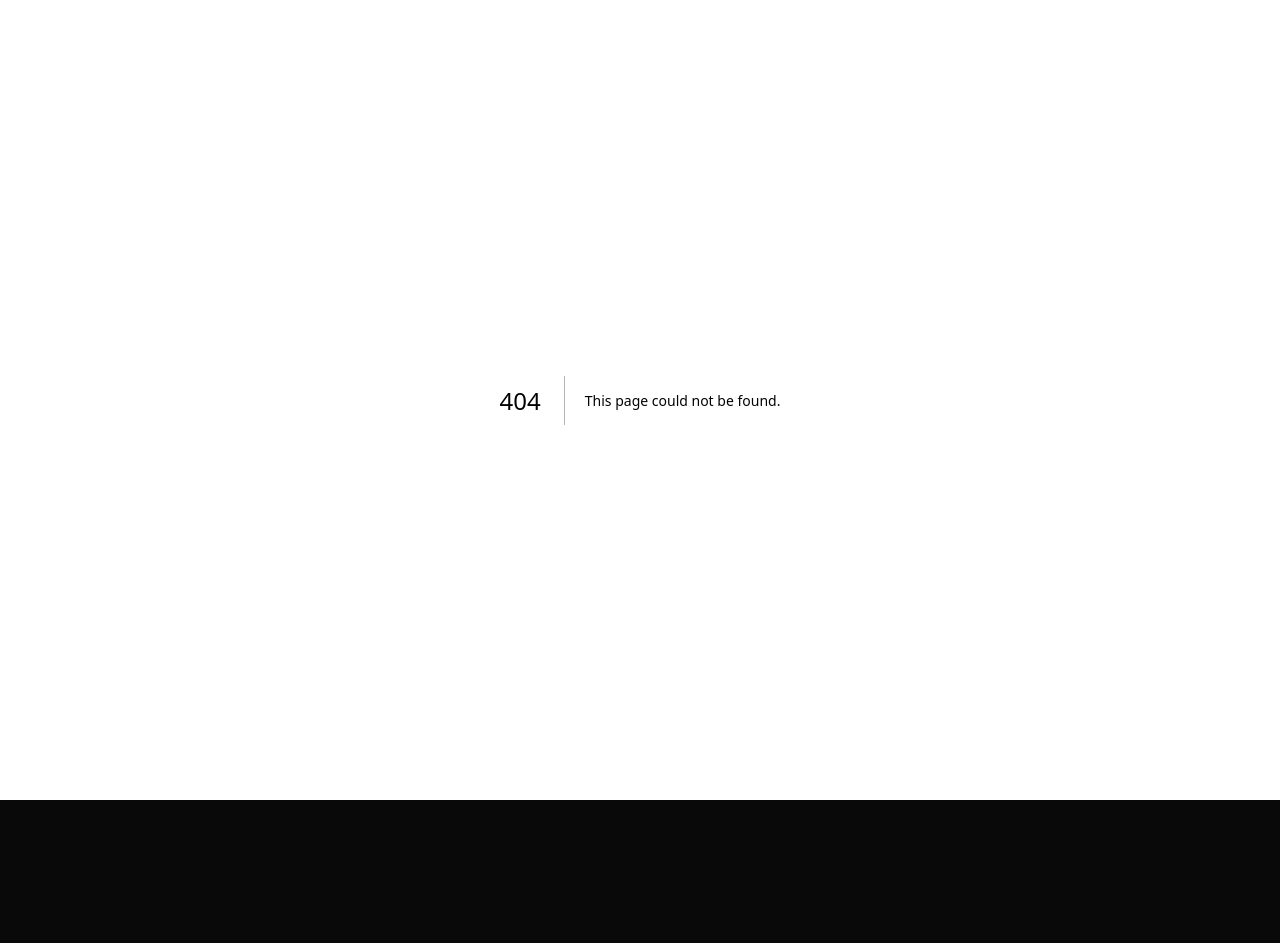
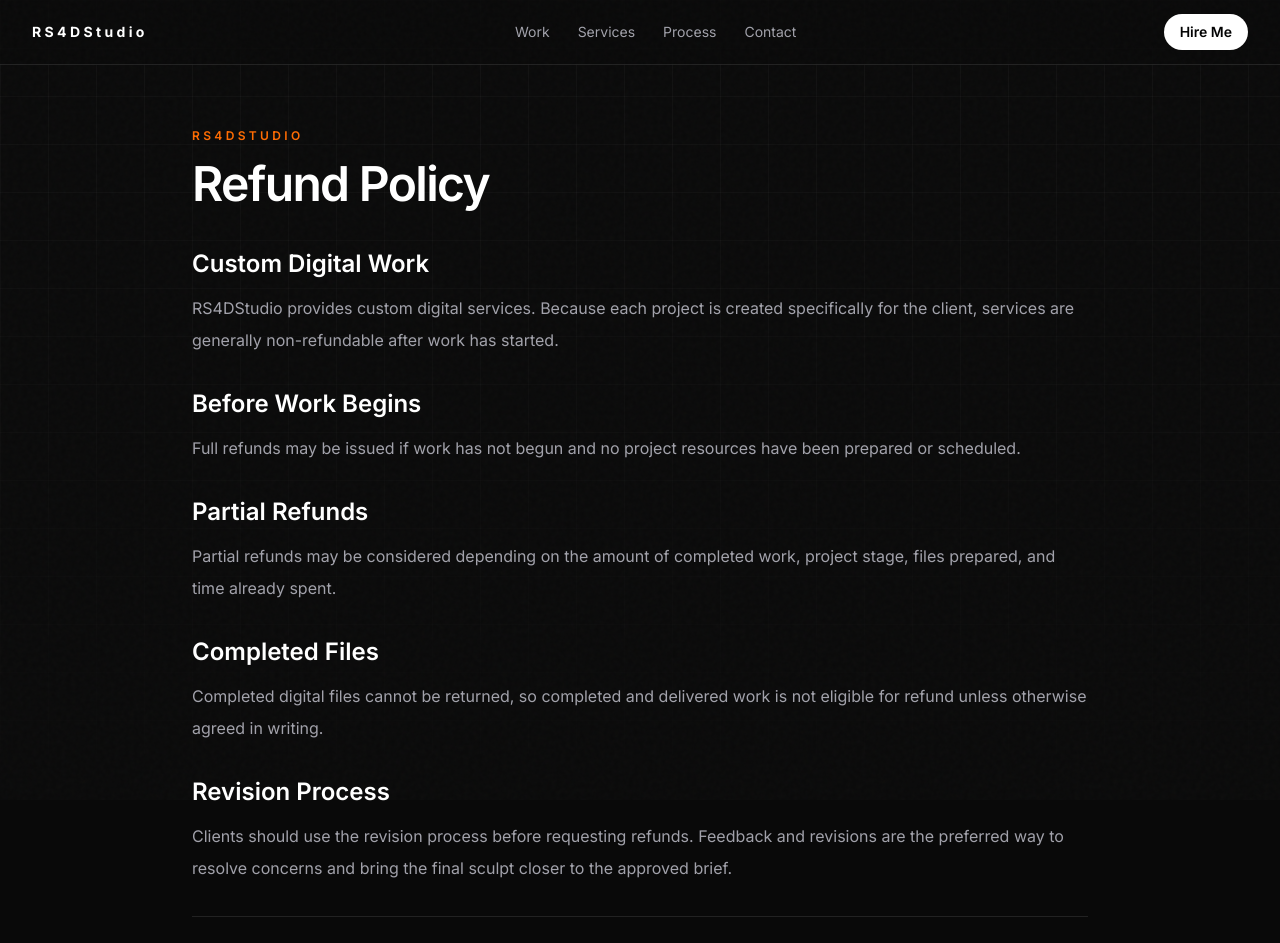
Before and after one commit to debrahulsarkar/RS4DStudio, a Next.js app: page /refund-policy in a window 1280 px wide. Before the commit this address had no page. Shown: the top 943 px of the page. Before the commit the page ends 800 px from the top, so only its background shows below. Built offline with nearby package versions, Linux system fonts and the light colour scheme.

Commit message:
Add refund policy page

```diff
--- /dev/null
+++ b/app/refund-policy/page.tsx
@@ -0,0 +1,47 @@
+import type { Metadata } from "next";
+import { Footer } from "@/sections/Footer";
+import { Header } from "@/sections/Header";
+
+export const metadata: Metadata = {
+  title: "Refund Policy",
+  description: "Refund Policy for RS4DStudio custom digital 3D sculpting services.",
+};
+
+export default function RefundPolicyPage() {
+  return (
+    <main className="min-h-screen bg-studio-bg">
+      <Header />
+      <section className="relative overflow-hidden px-4 pb-24 pt-32 sm:px-6 lg:px-8">
+        <div className="mesh-line absolute inset-0 opacity-60" aria-hidden="true" />
+        <div className="relative mx-auto max-w-4xl">
+          <p className="mb-4 text-xs font-semibold uppercase tracking-[0.28em] text-studio-accent">RS4DStudio</p>
+          <h1 className="text-balance text-4xl font-semibold tracking-[-0.035em] text-white sm:text-5xl">Refund Policy</h1>
+          <div className="mt-10 space-y-8 text-base leading-8 text-studio-muted">
+            <section>
+              <h2 className="mb-3 text-2xl font-semibold text-white">Custom Digital Work</h2>
+              <p>RS4DStudio provides custom digital services. Because each project is created specifically for the client, services are generally non-refundable after work has started.</p>
+            </section>
+            <section>
+              <h2 className="mb-3 text-2xl font-semibold text-white">Before Work Begins</h2>
+              <p>Full refunds may be issued if work has not begun and no project resources have been prepared or scheduled.</p>
+            </section>
+            <section>
+              <h2 className="mb-3 text-2xl font-semibold text-white">Partial Refunds</h2>
+              <p>Partial refunds may be considered depending on the amount of completed work, project stage, files prepared, and time already spent.</p>
+            </section>
+            <section>
+              <h2 className="mb-3 text-2xl font-semibold text-white">Completed Files</h2>
+              <p>Completed digital files cannot be returned, so completed and delivered work is not eligible for refund unless otherwise agreed in writing.</p>
+            </section>
+            <section>
+              <h2 className="mb-3 text-2xl font-semibold text-white">Revision Process</h2>
+              <p>Clients should use the revision process before requesting refunds. Feedback and revisions are the preferred way to resolve concerns and bring the final sculpt closer to the approved brief.</p>
+            </section>
+            <p className="border-t border-white/10 pt-6 text-sm text-zinc-400">Last Updated: August 5, 2026</p>
+          </div>
+        </div>
+      </section>
+      <Footer />
+    </main>
+  );
+}
```
